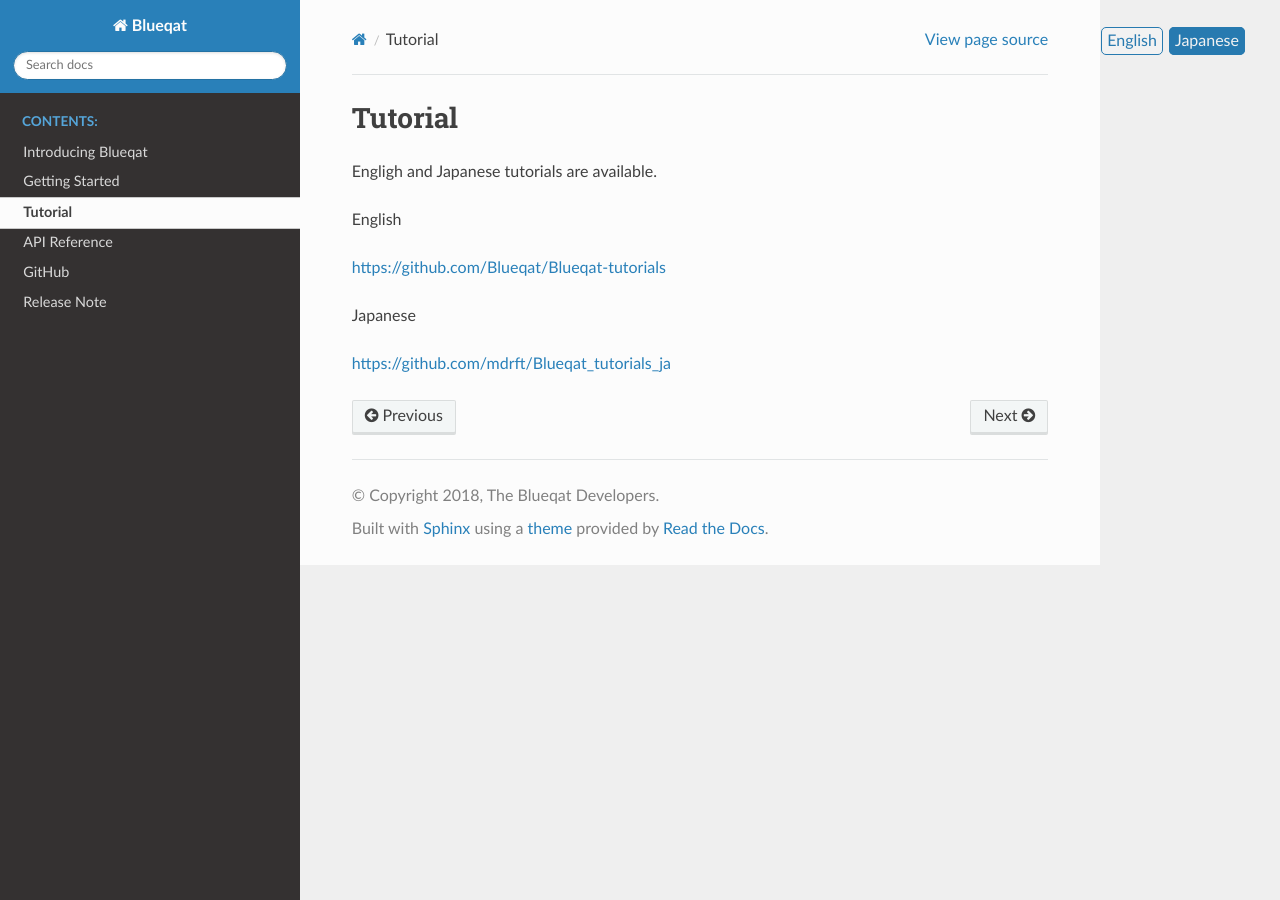
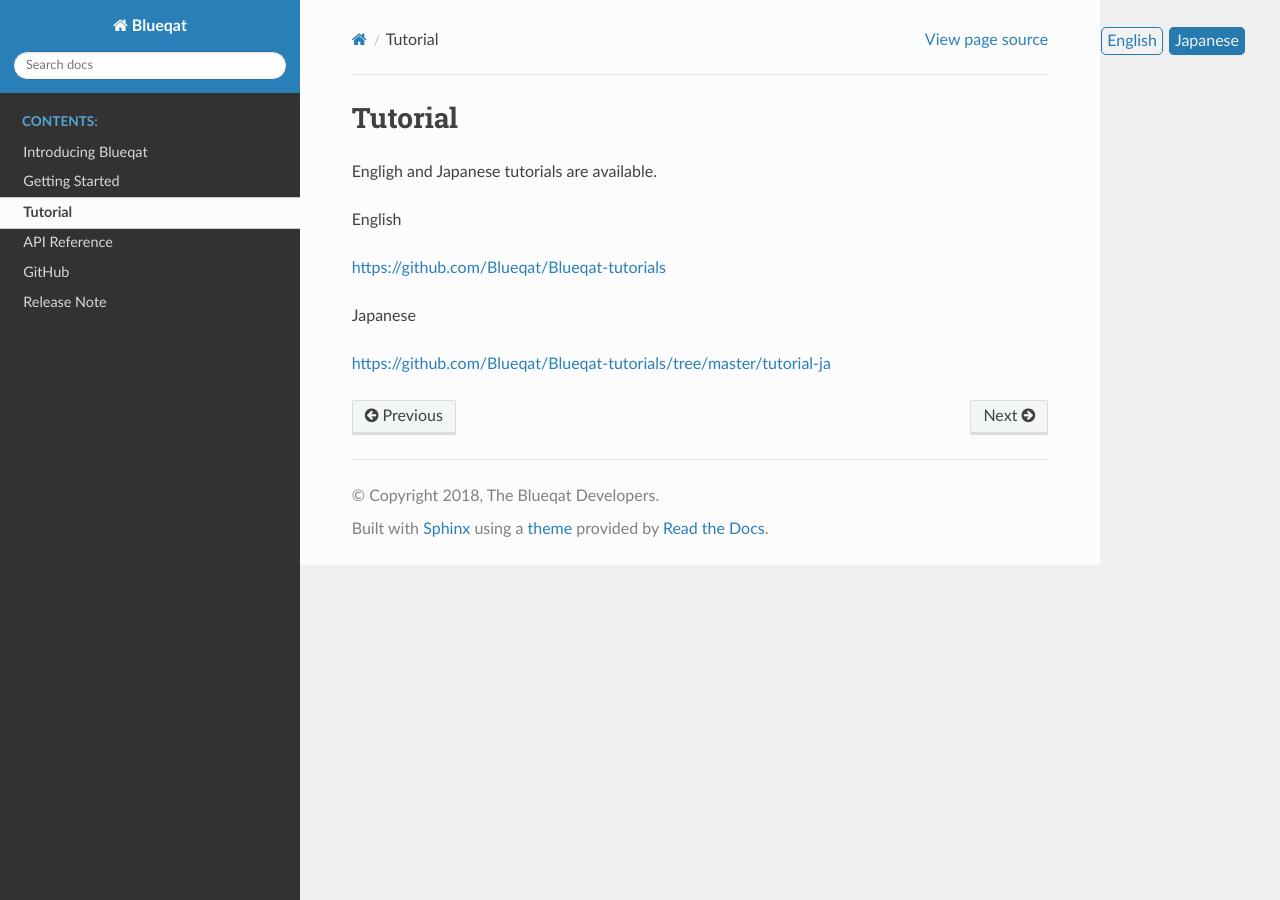
Before and after one commit to Qaqarot/qaqarot, a Sphinx documentation site: the page built from doc/source/tutorial.rst, in a window 1280 px wide. Built offline with Sphinx 7.4.7 and the Read the Docs theme 2.0.0, drawn with Linux system fonts in a browser that asks for light colours; part of the change alters nothing that is shown.

Commit message:
Update tutorial.rst

```diff
--- a/doc/source/tutorial.rst
+++ b/doc/source/tutorial.rst
@@ -9,4 +9,4 @@ https://github.com/Blueqat/Blueqat-tutorials
 
 Japanese
 
-https://github.com/mdrft/Blueqat_tutorials_ja
+https://github.com/Blueqat/Blueqat-tutorials/tree/master/tutorial-ja
```
